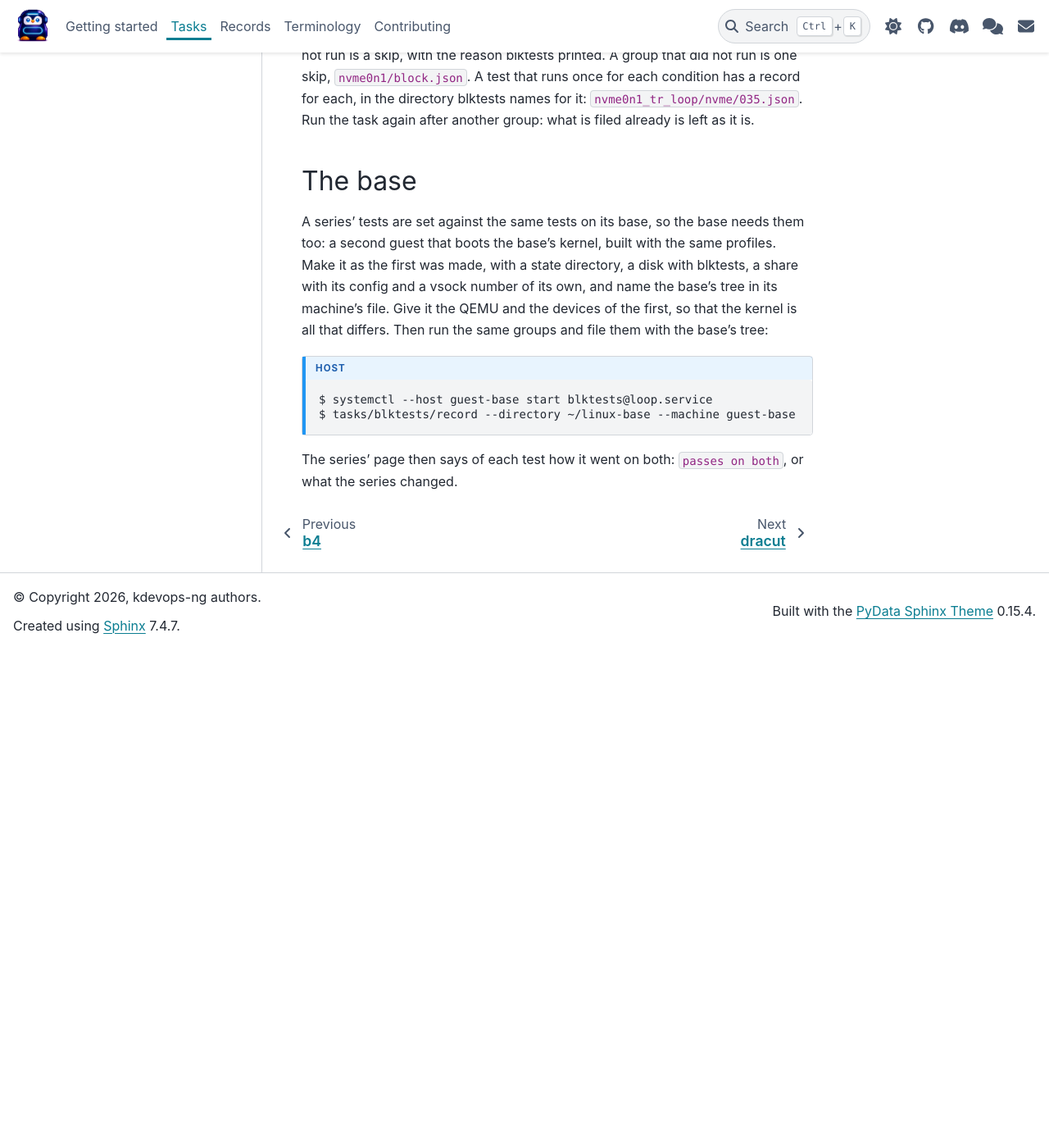
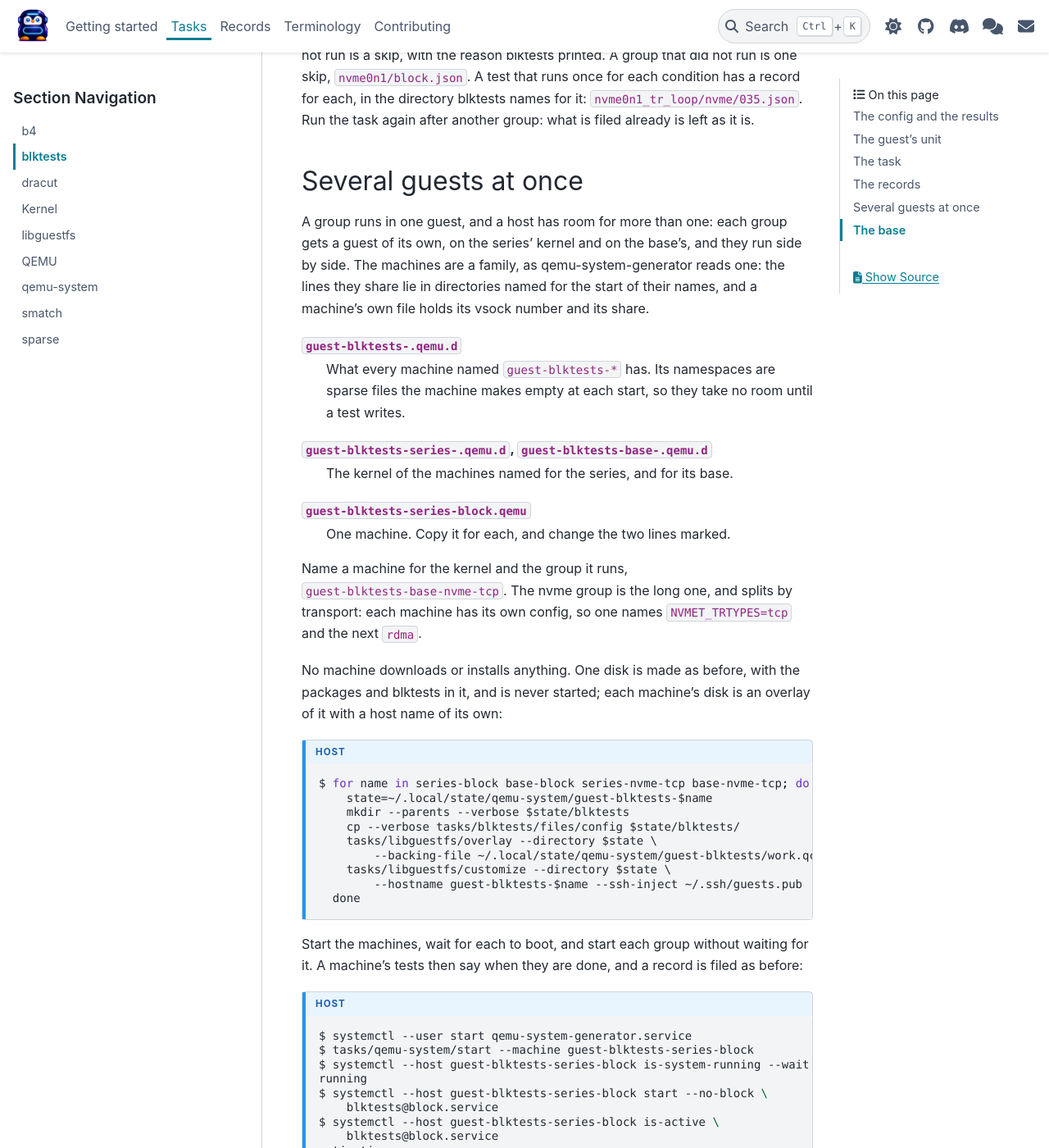
Before and after one commit to linux-kdevops/kdevops-ng, a Sphinx documentation site: the page built from docs/tasks/blktests.rst, in a window 1280 px wide and 1400 px high, scrolled down 3128 px. Shown: the whole window at 82% size. Built offline with Sphinx 7.4.7 and the PyData theme 0.15.4, drawn with Linux system fonts in a browser that asks for light colours; before the commit the page ends 3920 px from its top, so only the background shows below that; some of the changed text lies outside the part shown.

Commit message:
blktests: add a family of machines, one for each group
One guest ran one group at a time on a host with room for eight. The
machines share their lines through qemu-system-generator's drop-in
directories, and each one's disk is an overlay of one prepared disk.

A machine's file still names its share: %i in a [virtiofsd] section is
the daemon's instance, not the machine. Booted as a scratch machine:
nvme/064 passes on the namespace with metadata, and the two namespaces
take no room on the host after a discard test.

Signed-off-by: Daniel Gomez <da.gomez@kernel.org>

```diff
--- a/docs/getting-started/guest.rst
+++ b/docs/getting-started/guest.rst
@@ -131,8 +131,10 @@ The two shares carry the tags the guest's ``/etc/fstab`` mounts.
    namespace's file.
 
 ``guest-blktests.qemu``
-   ``guest-nvme.qemu`` with the share blktests keeps its results in
-   (:doc:`/tasks/blktests`).
+   With two NVMe namespaces that start empty and the share blktests
+   keeps its results in (:doc:`/tasks/blktests`). The files named
+   ``guest-blktests-`` beside it are a family of such machines, one for
+   each group.
 
 ``guest-lan.qemu``
    With a second card on a segment the guests share, for a test two
--- a/docs/tasks/blktests.rst
+++ b/docs/tasks/blktests.rst
@@ -168,6 +168,74 @@ once for each condition has a record for each, in the directory
 blktests names for it: ``nvme0n1_tr_loop/nvme/035.json``. Run the task
 again after another group: what is filed already is left as it is.
 
+Several guests at once
+======================
+
+A group runs in one guest, and a host has room for more than one: each
+group gets a guest of its own, on the series' kernel and on the base's,
+and they run side by side. The machines are a family, as
+qemu-system-generator reads one: the lines they share lie in
+directories named for the start of their names, and a machine's own
+file holds its vsock number and its share.
+
+:src:`guest-blktests-.qemu.d <tasks/qemu-system/files/machines/guest-blktests-.qemu.d/10-machine.conf>`
+   What every machine named ``guest-blktests-*`` has. Its namespaces
+   are sparse files the machine makes empty at each start, so they
+   take no room until a test writes.
+
+:src:`guest-blktests-series-.qemu.d <tasks/qemu-system/files/machines/guest-blktests-series-.qemu.d/10-kernel.conf>`, :src:`guest-blktests-base-.qemu.d <tasks/qemu-system/files/machines/guest-blktests-base-.qemu.d/10-kernel.conf>`
+   The kernel of the machines named for the series, and for its base.
+
+:src:`guest-blktests-series-block.qemu <tasks/qemu-system/files/machines/guest-blktests-series-block.qemu>`
+   One machine. Copy it for each, and change the two lines marked.
+
+Name a machine for the kernel and the group it runs,
+``guest-blktests-base-nvme-tcp``. The nvme group is the long one, and
+splits by transport: each machine has its own config, so one names
+``NVMET_TRTYPES=tcp`` and the next ``rdma``.
+
+No machine downloads or installs anything. One disk is made as before,
+with the packages and blktests in it, and is never started; each
+machine's disk is an overlay of it with a host name of its own:
+
+.. code-block:: console
+   :caption: host
+   :class: cmd-host
+
+   $ for name in series-block base-block series-nvme-tcp base-nvme-tcp; do
+       state=~/.local/state/qemu-system/guest-blktests-$name
+       mkdir --parents --verbose $state/blktests
+       cp --verbose tasks/blktests/files/config $state/blktests/
+       tasks/libguestfs/overlay --directory $state \
+           --backing-file ~/.local/state/qemu-system/guest-blktests/work.qcow2
+       tasks/libguestfs/customize --directory $state \
+           --hostname guest-blktests-$name --ssh-inject ~/.ssh/guests.pub
+     done
+
+Start the machines, wait for each to boot, and start each group
+without waiting for it. A machine's tests then say when they are done,
+and a record is filed as before:
+
+.. code-block:: console
+   :caption: host
+   :class: cmd-host
+
+   $ systemctl --user start qemu-system-generator.service
+   $ tasks/qemu-system/start --machine guest-blktests-series-block
+   $ systemctl --host guest-blktests-series-block is-system-running --wait
+   running
+   $ systemctl --host guest-blktests-series-block start --no-block \
+       blktests@block.service
+   $ systemctl --host guest-blktests-series-block is-active \
+       blktests@block.service
+   activating
+   $ tasks/blktests/record --directory ~/linux \
+       --machine guest-blktests-series-block
+
+Size the machines to the host: each takes the processors and memory its
+family's file names, and more guests than the host has processors make
+the tests that measure time fail.
+
 The base
 ========
 
```
Also changed, not shown: designs/guests.md (+39 -0 lines), 4 other files.
